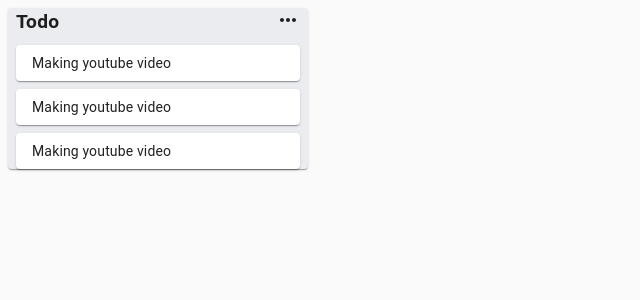
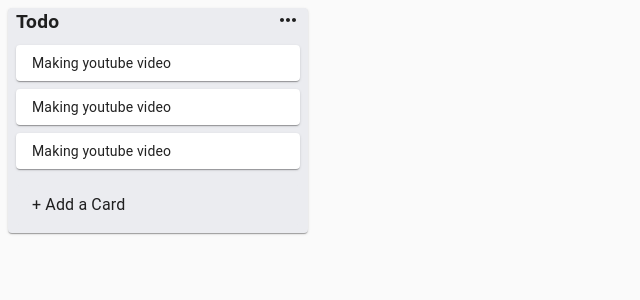
Before and after one commit to chensokheng123/clone_trello, a React (Create React App) app: page / in a window 1280 px wide. Shown: the top 300 px of the page, without its empty margins (0-640 px from the left). Built offline with nearby package versions, Linux system fonts and the light colour scheme.

Commit message:
:tada: finish input component

```diff
--- /dev/null
+++ b/src/components/Input/InputCard.js
@@ -0,0 +1,52 @@
+import React from 'react';
+import { Paper, InputBase, Button, IconButton } from '@material-ui/core';
+import ClearIcon from '@material-ui/icons/Clear';
+import { makeStyles, fade } from '@material-ui/core/styles';
+
+const useStyle = makeStyles((theme) => ({
+  card: {
+    margin: theme.spacing(0, 1, 1, 1),
+    paddingBottom: theme.spacing(4),
+  },
+  input: {
+    margin: theme.spacing(1),
+  },
+  btnConfirm: {
+    background: '#5AAC44',
+    color: '#fff',
+    '&:hover': {
+      background: fade('#5AAC44', 0.75),
+    },
+  },
+  confirm: {
+    margin: theme.spacing(0, 1, 1, 1),
+  },
+}));
+export default function InputCard({ setOpen }) {
+  const classes = useStyle();
+  return (
+    <div>
+      <div>
+        <Paper className={classes.card}>
+          <InputBase
+            multiline
+            onBlur={() => setOpen(false)}
+            fullWidth
+            inputProps={{
+              className: classes.input,
+            }}
+            placeholder="Enter a title of this card.."
+          />
+        </Paper>
+      </div>
+      <div className={classes.confirm}>
+        <Button className={classes.btnConfirm} onClick={() => setOpen(false)}>
+          Add Card
+        </Button>
+        <IconButton onClick={() => setOpen(false)}>
+          <ClearIcon />
+        </IconButton>
+      </div>
+    </div>
+  );
+}
--- /dev/null
+++ b/src/components/Input/InputContainer.js
@@ -0,0 +1,39 @@
+import React, { useState } from 'react';
+import { Paper, Typography, Collapse } from '@material-ui/core';
+import { makeStyles, fade } from '@material-ui/core/styles';
+import InputCard from './InputCard';
+
+const useStyle = makeStyles((theme) => ({
+  root: {
+    marginTop: theme.spacing(2),
+  },
+  addCard: {
+    padding: theme.spacing(1, 1, 1, 2),
+    margin: theme.spacing(0, 1, 1, 1),
+    background: '#EBECF0',
+    '&:hover': {
+      backgroundColor: fade('#000', 0.25),
+    },
+  },
+}));
+
+export default function InputContainer() {
+  const classes = useStyle();
+  const [open, setOpen] = useState(false);
+  return (
+    <div className={classes.root}>
+      <Collapse in={open}>
+        <InputCard setOpen={setOpen} />
+      </Collapse>
+      <Collapse in={!open}>
+        <Paper
+          className={classes.addCard}
+          elevation={0}
+          onClick={() => setOpen(!open)}
+        >
+          <Typography>+ Add a Card</Typography>
+        </Paper>
+      </Collapse>
+    </div>
+  );
+}
--- a/src/components/List/List.js
+++ b/src/components/List/List.js
@@ -2,7 +2,9 @@ import React from 'react';
 import { Paper, Typography, CssBaseline } from '@material-ui/core';
 import { makeStyles } from '@material-ui/core/styles';
 import Title from './Title';
-import Card from './Card';
+import Card from '../Card';
+import InputContainer from '../Input/InputContainer';
+
 const useStyle = makeStyles((theme) => ({
   root: {
     width: '300px',
@@ -20,6 +22,7 @@ export default function List() {
         <Card />
         <Card />
         <Card />
+        <InputContainer />
       </Paper>
     </div>
   );
```
Also changed, not shown: src/components/Card.js (renamed from src/components/List/Card.js), 1 other file (tests, documents, lock files or other folders).
